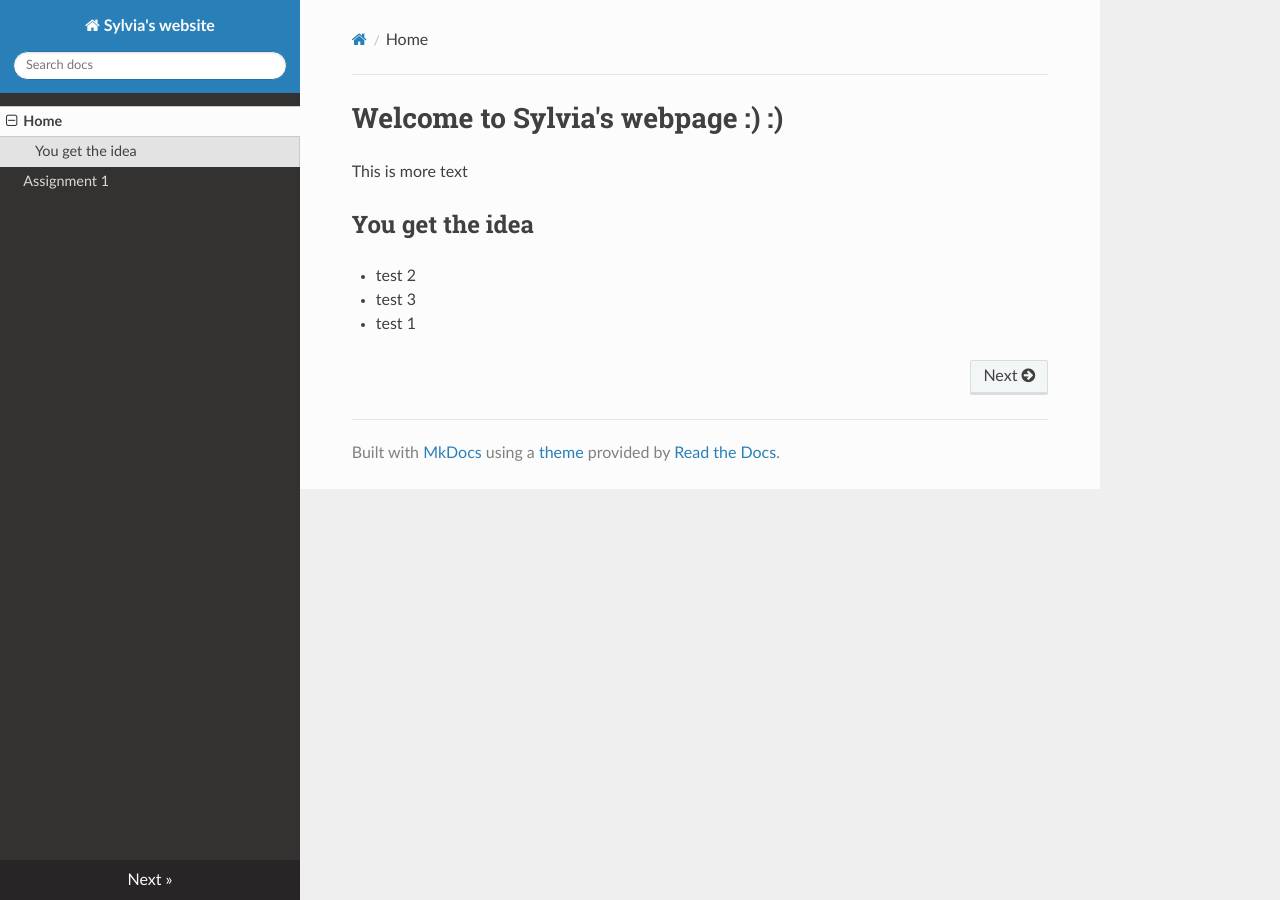
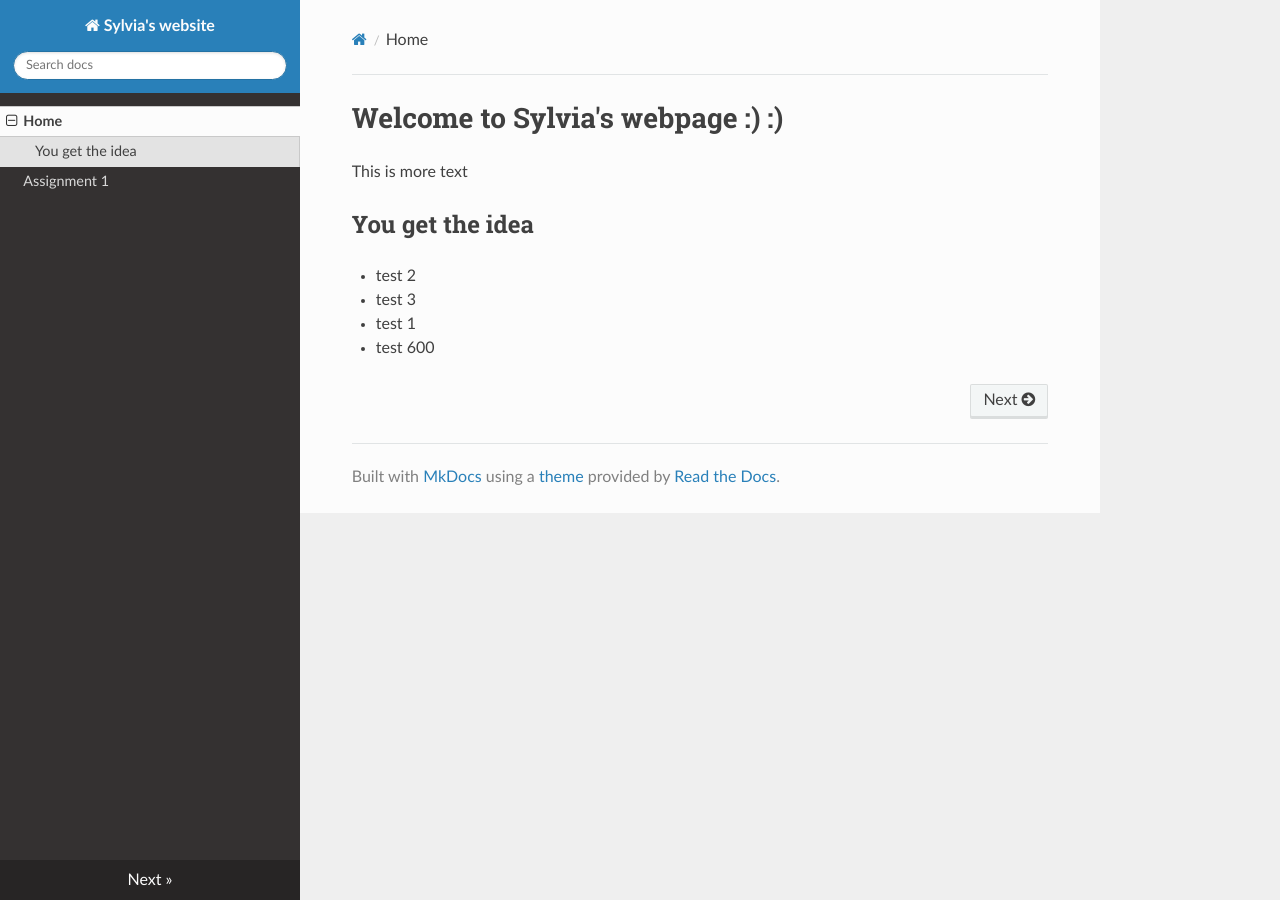
Before and after one commit to sylviarani/Sylvia-project, an MkDocs documentation site: the page built from docs/index.md, in a window 1280 px wide. Built offline with MkDocs 1.6.1, drawn with Linux system fonts in a browser that asks for light colours; nearby versions of some CDN libraries.

Commit message:
Testing more

```diff
--- a/docs/index.md
+++ b/docs/index.md
@@ -7,3 +7,4 @@ This is more text
 * test 2
 * test 3
 * test 1
+* test 600
```
Also changed, not shown: site/index.html, site/search/search_index.json, 1 other file.
